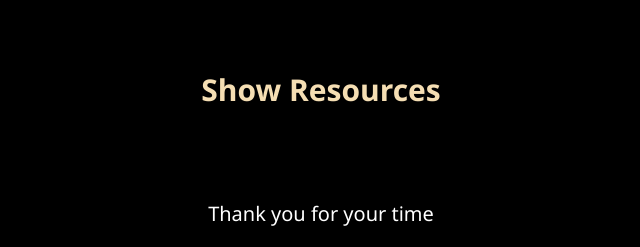
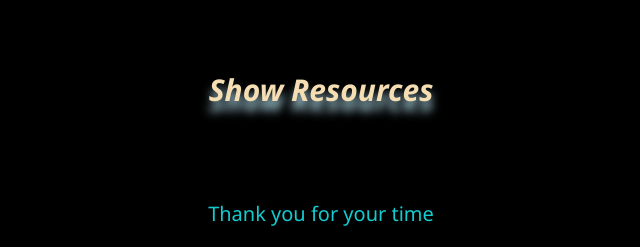
Before and after one commit to ahrumnoh/introahrum, a PHP site: page / in a window 1280 px wide. Shown: the part 1974-2221 px from the top of the page, without its empty margins (319-959 px from the left). Run offline with PHP 8.4, Linux system fonts and the light colour scheme.

Commit message:
Css changed
font shadow and italic style changed!

```diff
--- a/assets/css/style.css
+++ b/assets/css/style.css
@@ -202,7 +202,9 @@ ul li {
 .resources h6 {
     color:wheat;
     font-size: 30px;
+    text-shadow: 0px 10px 10px lightblue;
     text-align: center;
+    font-style: italic;
 }
 
 .resources .links {
@@ -255,7 +257,7 @@ footer {
     bottom: 0;
     padding: 20px;
     text-align: center;
-    color: white;
+    color: rgb(19, 204, 207);
     font-size: 20px;
     margin-top: auto;
 }
```
